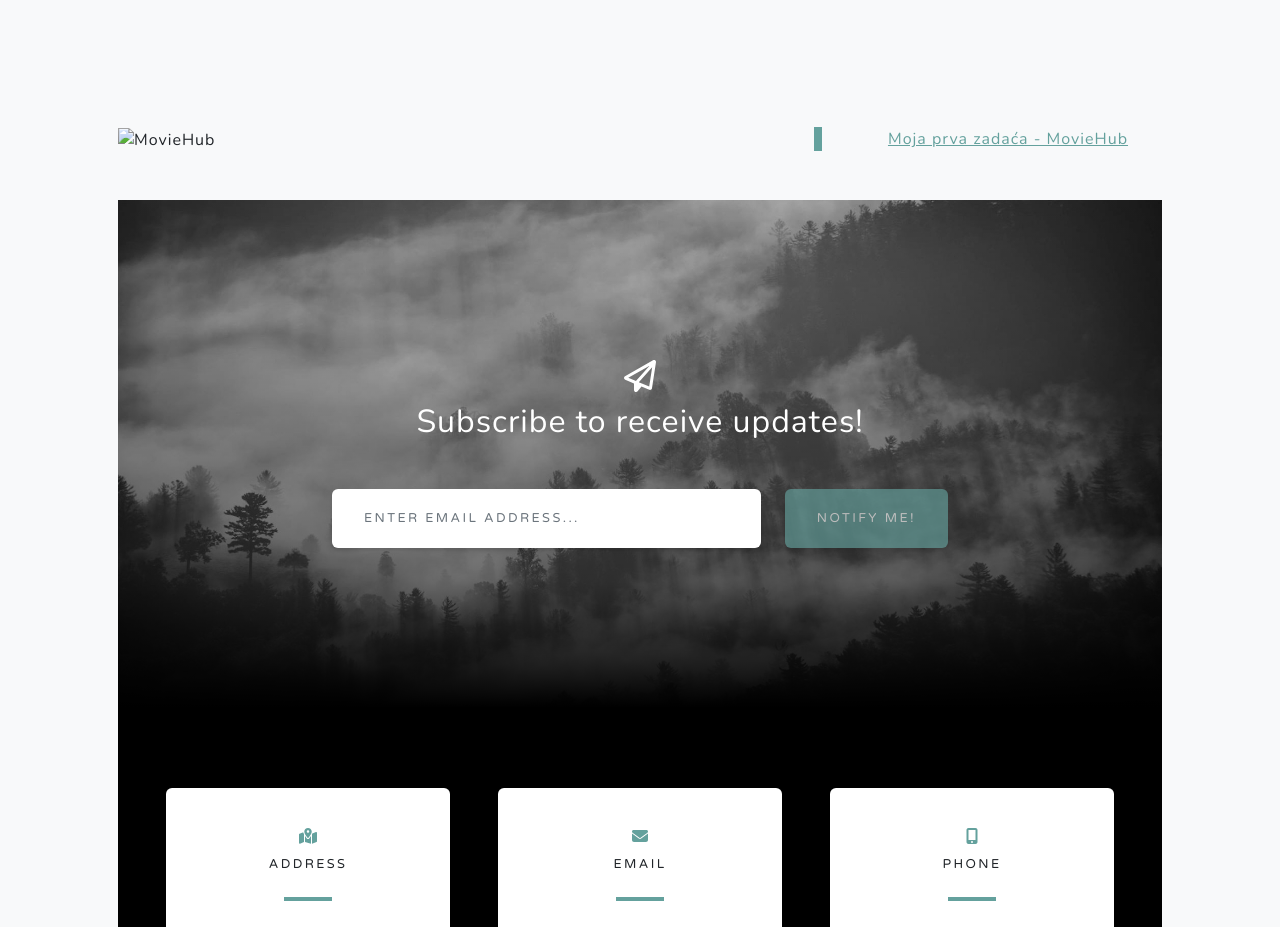
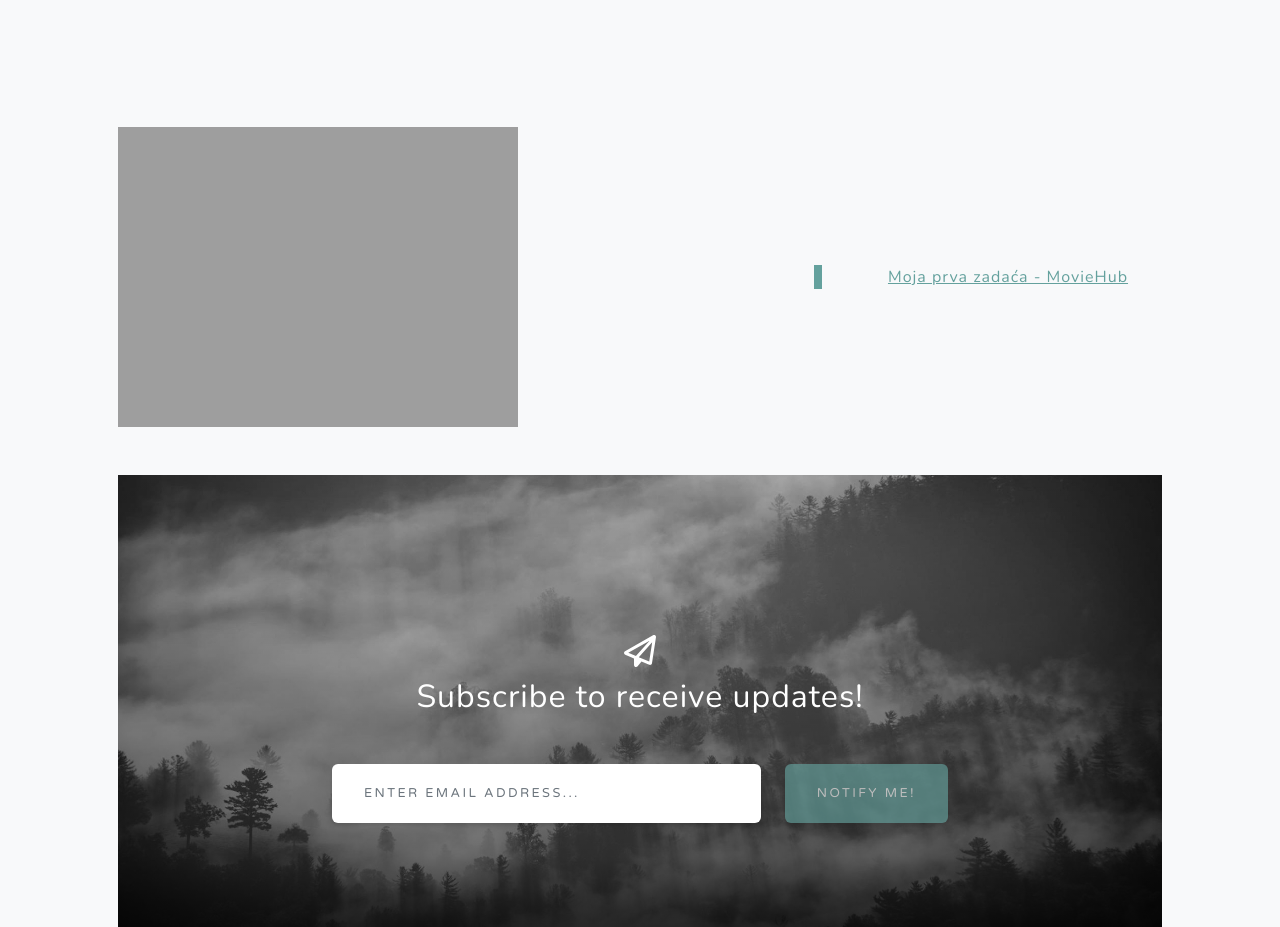
Before and after one commit to mali1sunjo/sjwp_2_-dominkovic_ante, a website: page index.html in a window 1280 px wide. Shown: the part 1420-2347 px from the top of the page. Drawn offline with nearby package versions, Linux system fonts and the light colour scheme; the site is published under a folder, as on GitHub Pages, so addresses that start at the root find nothing.

Commit message:
Update index.html

```diff
--- a/index.html
+++ b/index.html
@@ -66,7 +66,7 @@
             <div class="container px-4 px-lg-5">
                 <!-- Featured Project Row-->
                 <div class="row gx-0 mb-4 mb-lg-5 align-items-center">
-                    <div class="col-xl-8 col-lg-7"><img class="img-fluid" src="/16_3_ocjena/Snimka zaslona 2026-03-17 105446.png" alt="MovieHub" /></div>
+                    <div class="col-xl-8 col-lg-7"><img class="img-fluid" src="./16_3_ocjena/Snimka zaslona 2026-03-17 105446.png" alt="MovieHub" /></div>
                     <div class="col-xl-4 col-lg-5">
                         <div class="featured-text text-center text-lg-left">
                             <a href="./16_3_ocjena/index.html">Moja prva zadaća - MovieHub</a>  <!-- ./16_3_ocjena/index.html -->
```
